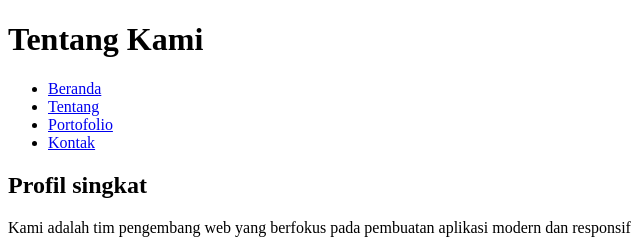
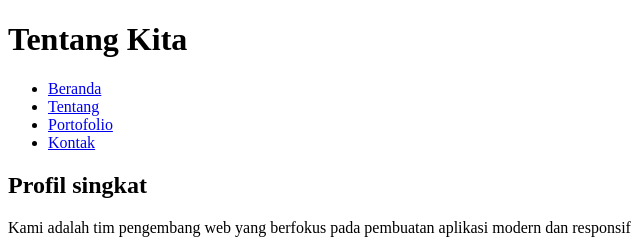
Before and after one commit to ZPINXD/my-website-project, a plain HTML site: page about.html in a window 1280 px wide. Shown: the top 240 px of the page, 0-640 px from the left. Drawn offline with Linux system fonts and the light colour scheme.

Commit message:
iam menambahkan about nih

```diff
--- a/about.html
+++ b/about.html
@@ -7,7 +7,7 @@
 </head>
 <body>
   <header>
-  <h1>Tentang Kami</h1>
+  <h1>Tentang Kita</h1>
   <nav>
     <ul>
       <li><a href = "index.html">Beranda</a></li>
```
